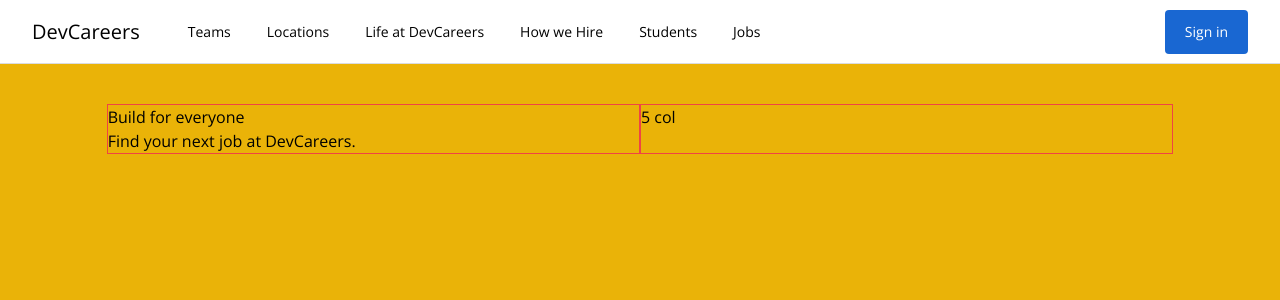
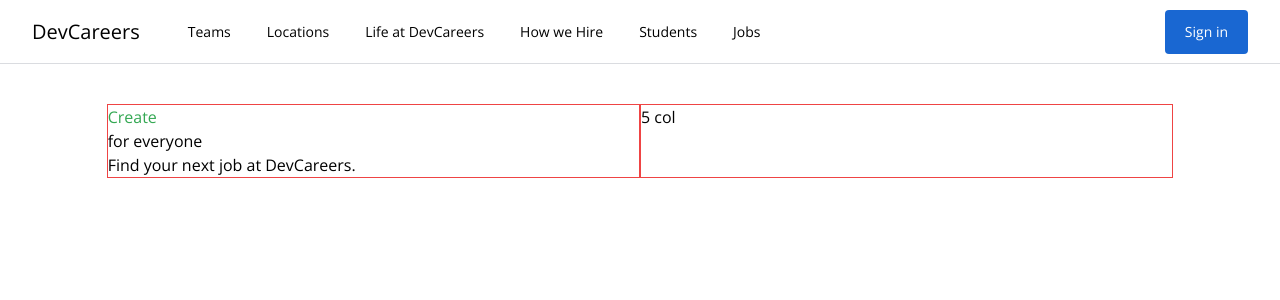
Before and after one commit to brwmaster/job-search, a Vue app: page / in a window 1280 px wide. Shown: the top 300 px of the page. Built offline with nearby package versions, Linux system fonts and the light colour scheme.

Commit message:
Add basic styling for the headline

```diff
--- a/src/components/MainHero.vue
+++ b/src/components/MainHero.vue
@@ -1,6 +1,6 @@
 <template>
   <main>
-    <section class="flex h-screen flex-col bg-yellow-500 pt-10 pb-20">
+    <section class="flex h-screen flex-col pt-10 pb-20">
       <div class="grid grid-cols-12">
         <div class="col-span-5 col-start-2 border border-red-500">
           <the-headline />
--- a/src/components/TheHeadline.vue
+++ b/src/components/TheHeadline.vue
@@ -1,6 +1,10 @@
 <template>
   <section>
-    <h1>Build for everyone</h1>
+    <h1>
+      <span :class="verbClasses">{{ verb }}</span
+      ><br />
+      for everyone
+    </h1>
     <h2>Find your next job at DevCareers.</h2>
   </section>
 </template>
@@ -10,11 +14,54 @@ export default {
   name: "TheHeadline",
   data() {
     return {
-      sample: "Hello",
+      verb: "Build",
+      interval: null,
     };
   },
+  computed: {
+    verbClasses() {
+      return {
+        build: this.verb === "Build",
+        create: this.verb === "Create",
+        design: this.verb === "Design",
+        code: this.verb === "Code",
+      };
+    },
+  },
   created() {
-    console.log("Hey I've been created ", this.sample);
+    this.updateTitle();
+  },
+  beforeUnmount() {
+    clearInterval(this.interval);
+  },
+  methods: {
+    updateTitle() {
+      this.interval = setInterval(() => {
+        const verbs = ["Build", "Create", "Design", "Code"];
+        const currentVerbIndex = verbs.indexOf(this.verb);
+        const nextVerbIndex = (currentVerbIndex + 1) % 4;
+        const nextVerb = verbs[nextVerbIndex];
+        this.verb = nextVerb;
+      }, 3000);
+    },
   },
 };
 </script>
+
+<style scoped>
+.build {
+  color: #1a73e8;
+}
+
+.create {
+  color: #34a853;
+}
+
+.design {
+  color: #f9ab00;
+}
+
+.code {
+  color: #d93025;
+}
+</style>
```
